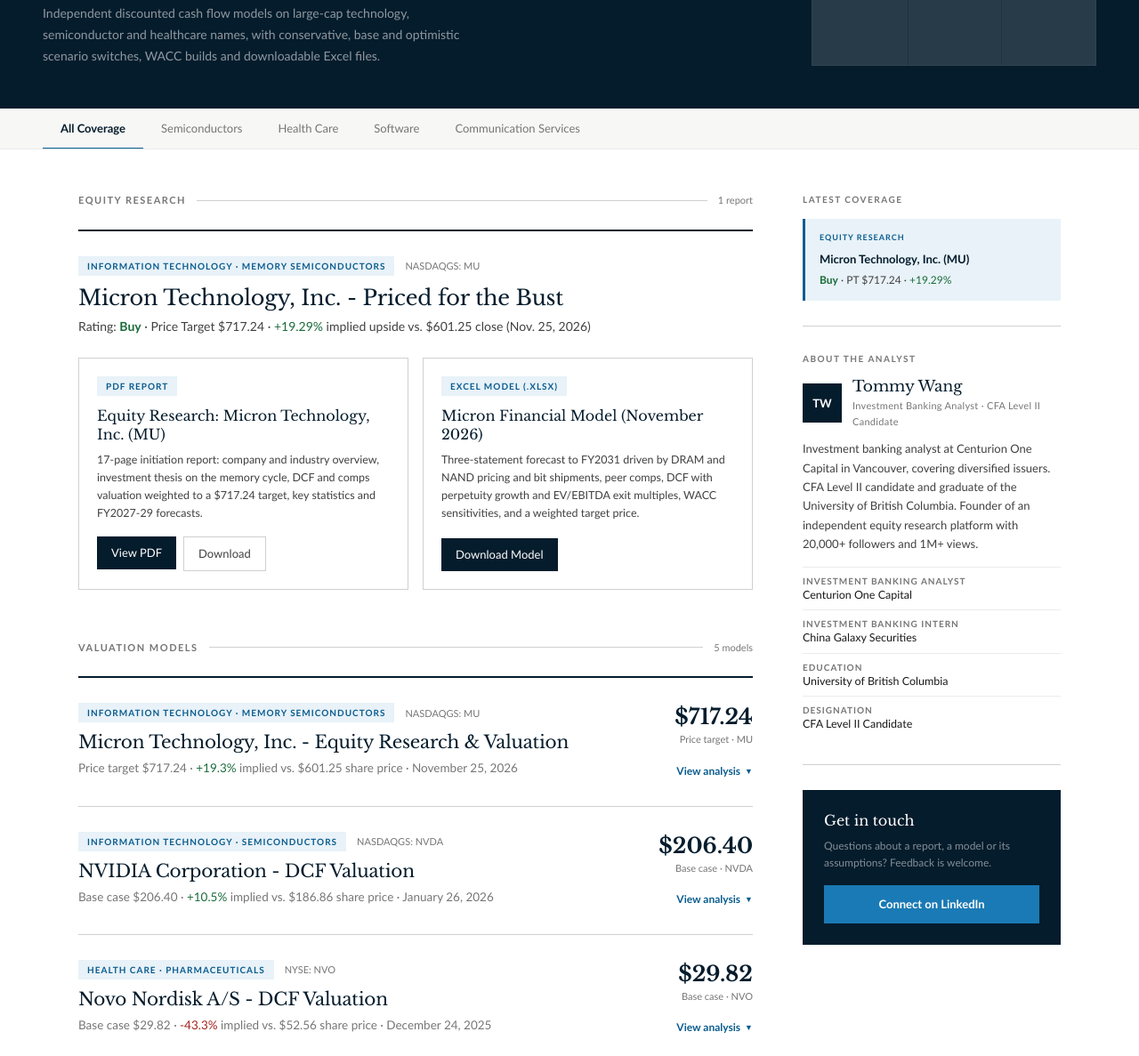
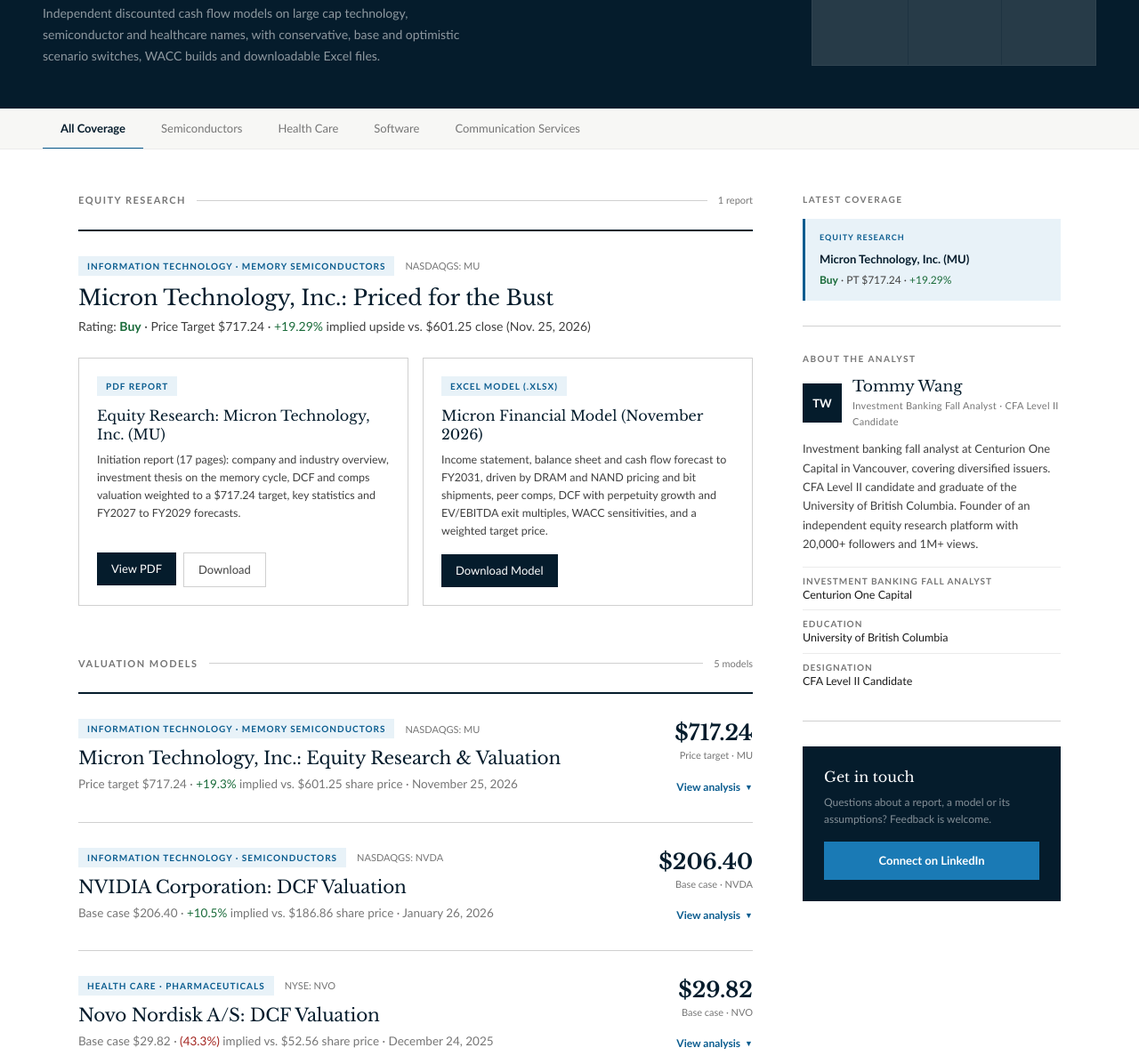
Before and after one commit to tw-finance/tw-finance.github.io, a plain HTML site: page index.html in a window 1280 px wide. Shown: the part 327-1514 px from the top of the page at 89% size. Drawn offline with nearby package versions, Linux system fonts and the light colour scheme.

Commit message:
Add files via upload

```diff
--- a/index.html
+++ b/index.html
@@ -199,7 +199,7 @@ a { color:inherit; }
     <div>
       <div class="hero-eyebrow">Equity Research · Intrinsic Valuation · Model Library</div>
       <h1>Equity Valuation and<br><em>Financial Modelling</em></h1>
-      <p class="hero-desc">Independent discounted cash flow models on large-cap technology, semiconductor and healthcare names, with conservative, base and optimistic scenario switches, WACC builds and downloadable Excel files.</p>
+      <p class="hero-desc">Independent discounted cash flow models on large cap technology, semiconductor and healthcare names, with conservative, base and optimistic scenario switches, WACC builds and downloadable Excel files.</p>
     </div>
     <div class="hero-stats" id="hero-stats"></div>
   </div>
@@ -217,13 +217,13 @@ a { color:inherit; }
     </div>
     <div class="feature">
       <div class="tag-row"><span class="pill">Information Technology · Memory Semiconductors</span><span class="date-tag">NASDAQGS: MU</span></div>
-      <h2 class="card-title feature-title">Micron Technology, Inc. - Priced for the Bust</h2>
+      <h2 class="card-title feature-title">Micron Technology, Inc.: Priced for the Bust</h2>
       <div class="feature-sub">Rating: <span class="up"><b>Buy</b></span> · Price Target $717.24 · <span class="up">+19.29%</span> implied upside vs. $601.25 close (Nov. 25, 2026)</div>
       <div class="model-grid">
         <div class="model-card">
           <span class="pill">PDF Report</span>
           <h4>Equity Research: Micron Technology, Inc. (MU)</h4>
-          <p>17-page initiation report: company and industry overview, investment thesis on the memory cycle, DCF and comps valuation weighted to a $717.24 target, key statistics and FY2027-29 forecasts.</p>
+          <p>Initiation report (17 pages): company and industry overview, investment thesis on the memory cycle, DCF and comps valuation weighted to a $717.24 target, key statistics and FY2027 to FY2029 forecasts.</p>
           <div class="btn-row">
             <a class="btn-dark" href="Micron%20Technology%20(NASDAQ%20MU)%20-%20Equity%20Research%20Report.pdf" target="_blank" rel="noopener">View PDF</a>
             <a class="btn-ghost" href="Micron%20Technology%20(NASDAQ%20MU)%20-%20Equity%20Research%20Report.pdf" download>Download</a>
@@ -232,7 +232,7 @@ a { color:inherit; }
         <div class="model-card">
           <span class="pill">Excel Model (.xlsx)</span>
           <h4>Micron Financial Model (November 2026)</h4>
-          <p>Three-statement forecast to FY2031 driven by DRAM and NAND pricing and bit shipments, peer comps, DCF with perpetuity growth and EV/EBITDA exit multiples, WACC sensitivities, and a weighted target price.</p>
+          <p>Income statement, balance sheet and cash flow forecast to FY2031, driven by DRAM and NAND pricing and bit shipments, peer comps, DCF with perpetuity growth and EV/EBITDA exit multiples, WACC sensitivities, and a weighted target price.</p>
           <div class="btn-row">
             <a class="btn-dark" href="Micron%20Technology%20(NASDAQ%20MU)%20-%20Financial%20Model.xlsx" download>Download Model</a>
           </div>
@@ -265,13 +265,12 @@ a { color:inherit; }
         <div class="bio-mark">TW</div>
         <div>
           <div class="bio-name">Tommy Wang</div>
-          <div class="bio-role">Investment Banking Analyst · CFA Level II Candidate</div>
+          <div class="bio-role">Investment Banking Fall Analyst · CFA Level II Candidate</div>
         </div>
       </div>
-      <p class="bio-text">Investment banking analyst at Centurion One Capital in Vancouver, covering diversified issuers. CFA Level II candidate and graduate of the University of British Columbia. Founder of an independent equity research platform with 20,000+ followers and 1M+ views.</p>
+      <p class="bio-text">Investment banking fall analyst at Centurion One Capital in Vancouver, covering diversified issuers. CFA Level II candidate and graduate of the University of British Columbia. Founder of an independent equity research platform with 20,000+ followers and 1M+ views.</p>
       <ul class="bio-list">
-        <li><span>Investment Banking Analyst</span><span>Centurion One Capital</span></li>
-        <li><span>Investment Banking Intern</span><span>China Galaxy Securities</span></li>
+        <li><span>Investment Banking Fall Analyst</span><span>Centurion One Capital</span></li>
         <li><span>Education</span><span>University of British Columbia</span></li>
         <li><span>Designation</span><span>CFA Level II Candidate</span></li>
       </ul>
@@ -294,7 +293,7 @@ a { color:inherit; }
     </div>
     <div class="footer-right">
       Last updated: November 2026<br>
-      <a href="https://github.com/tw-finance">github.com/tw-finance</a>
+      <a href="https://github.com/tw-finance">GitHub</a> · <a href="https://www.linkedin.com/in/tommywang2026" target="_blank" rel="noopener">LinkedIn</a>
     </div>
   </div>
 </footer>
@@ -318,15 +317,15 @@ const ENTRIES = [
       { name: "Weighted price target (Buy)", value: 717.24, base: true }
     ],
     assumptions: [
-      "Rating: Buy (Buy above +15%, Sell below -15%); total return 19.4% including dividend",
+      "Rating: Buy (Buy above 15% upside, Sell below 15% downside); total return 19.4% including dividend",
       "WACC 13.65%, perpetuity growth 3.0%, exit multiple 6.5x EV/EBITDA (mid)",
-      "Three-statement forecast to FY2031 driven by DRAM and NAND pricing and bit shipments"
+      "Income statement, balance sheet and cash flow forecast to FY2031, driven by DRAM and NAND pricing and bit shipments"
     ],
     models: [
       { label: "PDF Report", name: "Equity Research: Micron Technology, Inc. (MU)", file: "Micron Technology (NASDAQ MU) - Equity Research Report.pdf", view: true,
-        desc: "17-page initiation report: company and industry overview, investment thesis, DCF and comps valuation, key statistics and forecasts." },
+        desc: "Initiation report (17 pages): company and industry overview, investment thesis, DCF and comps valuation, key statistics and forecasts." },
       { label: "Excel Model (.xlsx)", name: "Micron Financial Model (November 2026)", file: "Micron Technology (NASDAQ MU) - Financial Model.xlsx",
-        desc: "Three-statement forecast to FY2031, peer comps, DCF with perpetuity growth and exit multiples, WACC sensitivities, weighted target price." },
+        desc: "Income statement, balance sheet and cash flow forecast to FY2031, peer comps, DCF with perpetuity growth and exit multiples, WACC sensitivities, weighted target price." },
       { label: "Excel Model (.xlsx)", name: "Micron Full Valuation Model (January 2026)", file: "MU-Full-Valuation-Model.xlsx",
         desc: "Earlier valuation: FactSet WACC build, operating forecast, DCF with sensitivity, bear/base/bull scenarios, trading comps, segment and industry analysis." }
     ]
@@ -337,18 +336,18 @@ const ENTRIES = [
     title: "DCF Valuation", date: "January 26, 2026",
     price: 186.86, metricLabel: "Base case",
     cases: [
-      { name: "Low-end", value: 157.74 },
-      { name: "Mid-end (base)", value: 206.40, base: true },
-      { name: "High-end", value: 252.91 }
+      { name: "Low case", value: 157.74 },
+      { name: "Base case", value: 206.40, base: true },
+      { name: "High case", value: 252.91 }
     ],
     assumptions: [
       "Base case WACC 11.9%, terminal growth 3.5%",
       "Conservative: WACC 12.4%, TGR 3.0% · Optimistic: WACC 11.4%, TGR 4.0%",
-      "Calendar-year forecast to 2031 with segment revenue build"
+      "Calendar year forecast to 2031 with segment revenue build"
     ],
     models: [
       { label: "Excel Model (.xlsx)", name: "NVIDIA DCF Model", file: "NVDA-DCF.xlsx",
-        desc: "Scenario-switch DCF, WACC build, historical income statement and cash flow, revenue model, charts and news log." }
+        desc: "DCF with scenario switches, WACC build, historical income statement and cash flow, revenue model, charts and news log." }
     ]
   },
   {
@@ -366,7 +365,7 @@ const ENTRIES = [
     ],
     models: [
       { label: "Excel Model (.xlsx)", name: "Novo Nordisk DCF Model", file: "NVO-DCF.xlsx",
-        desc: "Scenario-switch DCF, WACC build, historical and estimated income statement and cash flow, share data." }
+        desc: "DCF with scenario switches, WACC build, historical and estimated income statement and cash flow, share data." }
     ]
   },
   {
@@ -375,9 +374,9 @@ const ENTRIES = [
     title: "DCF Valuation", date: "December 15, 2025",
     price: 192.11, metricLabel: "Base case",
     cases: [
-      { name: "Low-end", value: 129.76 },
-      { name: "Mid-end (base)", value: 167.68, base: true },
-      { name: "High-end", value: 351.83 }
+      { name: "Low case", value: 129.76 },
+      { name: "Base case", value: 167.68, base: true },
+      { name: "High case", value: 351.83 }
     ],
     assumptions: [
       "Base case WACC 8.36%, terminal growth 3.0%",
@@ -386,7 +385,7 @@ const ENTRIES = [
     ],
     models: [
       { label: "Excel Model (.xlsx)", name: "Oracle DCF Model", file: "ORCL-DCF.xlsx",
-        desc: "Scenario-switch DCF, WACC build, historical and estimated income statement and cash flow, charts." }
+        desc: "DCF with scenario switches, WACC build, historical and estimated income statement and cash flow, charts." }
     ]
   },
   {
@@ -395,18 +394,18 @@ const ENTRIES = [
     title: "DCF Valuation", date: "November 12, 2025",
     price: 618.94, metricLabel: "Base case",
     cases: [
-      { name: "Low-end", value: 339.66 },
-      { name: "Mid-end (base)", value: 430.47, base: true },
-      { name: "High-end", value: 656.29 }
+      { name: "Low case", value: 339.66 },
+      { name: "Base case", value: 430.47, base: true },
+      { name: "High case", value: 656.29 }
     ],
     assumptions: [
       "Base case WACC 8.0%, terminal growth 2.5%",
-      "Base case 2026-30 EBIT margin 35%",
+      "Base case 2026 to 2030 EBIT margin 35%",
       "Conservative: WACC 9.0%, TGR 2.0% · Optimistic: WACC 7.0%, TGR 3.0%"
     ],
     models: [
       { label: "Excel Model (.xlsx)", name: "Meta DCF Model", file: "META-DCF.xlsx",
-        desc: "Scenario-switch DCF, WACC build, revenue model, historical income statement and cash flow, charts." }
+        desc: "DCF with scenario switches, WACC build, revenue model, historical income statement and cash flow, charts." }
     ]
   }
 ];
@@ -414,7 +413,7 @@ const ENTRIES = [
 /* ============ rendering ============ */
 const $ = id => document.getElementById(id);
 const usd = v => "$" + v.toFixed(2);
-const pct = (v, p) => { const x = (v / p - 1) * 100; return `<span class="${x >= 0 ? "up" : "down"}">${x >= 0 ? "+" : ""}${x.toFixed(1)}%</span>`; };
+const pct = (v, p) => { const x = (v / p - 1) * 100; return `<span class="${x >= 0 ? "up" : "down"}">${x >= 0 ? "+" + x.toFixed(1) + "%" : "(" + Math.abs(x).toFixed(1) + "%)"}</span>`; };
 const sectors = [...new Set(ENTRIES.map(e => e.sector))];
 let active = "All";
 
@@ -438,7 +437,7 @@ function card(e) {
     <div class="card-header">
       <div>
         <div class="tag-row"><span class="pill">${e.industry}</span><span class="date-tag">${e.ticker}</span></div>
-        <h2 class="card-title">${e.company} - ${e.title}</h2>
+        <h2 class="card-title">${e.company}: ${e.title}</h2>
         <div class="card-intro">${e.metricLabel} ${usd(base.value)} · ${pct(base.value, e.price)} implied vs. ${usd(e.price)} share price · ${e.date}</div>
       </div>
       <div class="card-right">
```
